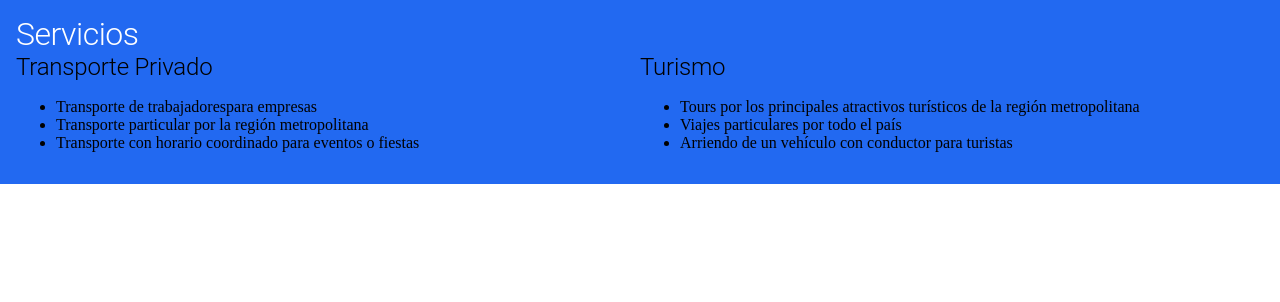
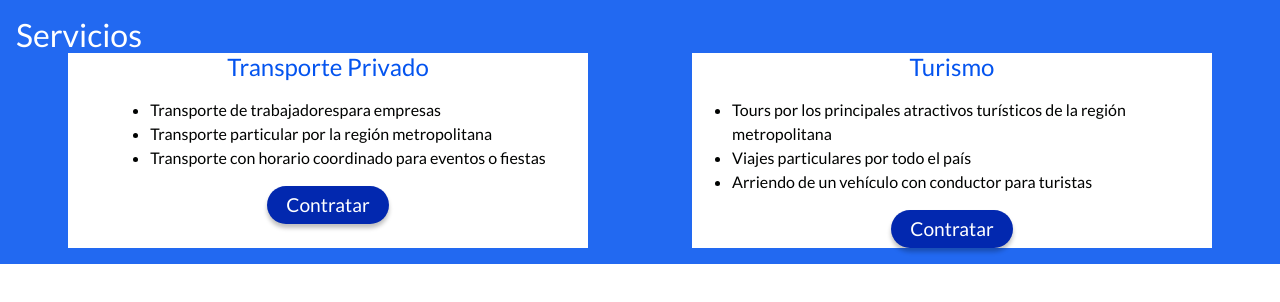
Before and after one commit to FlameTeam/CMATransportesWebPage, a React (Create React App) app: page / in a window 1280 px wide. Shown: the top 302 px of the page. Built offline with nearby package versions, Linux system fonts and the light colour scheme.

Commit message:
ServicesCard subcomponent advanced

```diff
--- a/public/index.html
+++ b/public/index.html
@@ -5,6 +5,7 @@
     <meta name="viewport" content="width=device-width, initial-scale=1" />
     <title>CMA Transportes</title>
     <style>
+      @import url("https://fonts.googleapis.com/css?family=Lato");
       html,
       body {
         width: 100%;
--- a/src/components/Services.js
+++ b/src/components/Services.js
@@ -16,7 +16,7 @@ const Services = ({ backgroundSection }) => {
   return (
     <Box className={sectionStyle}>
       <Title section="services" />
-      <Grid container>
+      <Grid container justify="space-around">
         {servicesCardData.map((card, i) => {
           return <ServicesCard key={i} card={card} />;
         })}
@@ -26,8 +26,3 @@ const Services = ({ backgroundSection }) => {
 };
 
 export default Services;
-
-// if (servicesCardData.length - 1 === i) {
-//   return <ServicesCard key={i} card={card} lastCard={true} />;
-// }
-// return <ServicesCard key={i} card={card} lastCard={false} />;
--- a/src/components/subcomponents/ServicesCard.js
+++ b/src/components/subcomponents/ServicesCard.js
@@ -1,22 +1,40 @@
-import React from "react";
+import React, { Fragment } from "react";
 
-// import useStyles from "../../resources/styles/subcomponents/servicesCardStyle";
+import useStyles from "../../resources/styles/subcomponents/servicesCardStyle";
+import buttonStyle from "../../resources/styles/subcomponents/buttonStyle";
 
-import { Grid, Typography } from "@material-ui/core";
+import { Grid, Typography, Button } from "@material-ui/core";
 
 const Services = ({ card }) => {
-  //   const classes = useStyles();
+  const mainClasses = useStyles();
+  const buttonClass = buttonStyle();
 
   const services = card.services;
 
   return (
-    <Grid item lg={6}>
-      <Typography variant="h2">{card.title}</Typography>
-      <ul>
-        {services.map((service, i) => {
-          return <li key={i}>{service}</li>;
-        })}
-      </ul>
+    <Grid
+      item
+      lg={5}
+      container
+      alignItems="center"
+      direction="column"
+      className={mainClasses.background}
+    >
+      <Fragment>
+        <Typography variant="h2" color="textPrimary">
+          {card.title}
+        </Typography>
+        <Typography variant="body1">
+          <ul>
+            {services.map((service, i) => {
+              return <li key={i}>{service}</li>;
+            })}
+          </ul>
+        </Typography>
+        <Typography>
+          <Button className={buttonClass.button}>Contratar</Button>
+        </Typography>
+      </Fragment>
     </Grid>
   );
 };
--- a/src/resources/materialUITheme.js
+++ b/src/resources/materialUITheme.js
@@ -4,7 +4,20 @@ import createBreakpoints from "@material-ui/core/styles/createBreakpoints";
 const breakpoints = createBreakpoints({});
 
 export const theme = createMuiTheme({
+  palette: {
+    text: {
+      primary: "#0454EF", //Blue
+      secondary: "#FFFFFF", //White
+    },
+  },
+
   typography: {
+    fontFamily: "Lato",
+
+    body1: {
+      color: "#000201", //Black
+    },
+
     h1: {
       [breakpoints.up("xs")]: {},
       [breakpoints.up("sm")]: {},
--- /dev/null
+++ b/src/resources/styles/subcomponents/buttonStyle.js
@@ -0,0 +1,32 @@
+import { makeStyles } from "@material-ui/core/styles";
+
+const useStyles = makeStyles((theme) => ({
+  button: {
+    background: "#0228AF",
+    color: "#FFFFFF",
+    textTransform: "capitalize",
+    boxShadow: "0px 4px 4px rgba(0, 0, 0, 0.25)",
+    borderRadius: "100px",
+    padding: "0.1em 1em",
+
+    "&:hover": {
+      background: "#FFFFFF",
+      color: "#0228AF",
+    },
+
+    [theme.breakpoints.up("xs")]: {
+      fontSize: "1em",
+    },
+    [theme.breakpoints.up("sm")]: {
+      fontSize: "0.9em",
+    },
+    [theme.breakpoints.up("md")]: {
+      fontSize: "1.1em",
+    },
+    [theme.breakpoints.up("lg")]: {
+      fontSize: "1.2em",
+    },
+  },
+}));
+
+export default useStyles;
--- a/src/resources/styles/subcomponents/servicesCardStyle.js
+++ b/src/resources/styles/subcomponents/servicesCardStyle.js
@@ -1,12 +1,8 @@
 import { makeStyles } from "@material-ui/core/styles";
 
 const useStyles = makeStyles((theme) => ({
-  white: {
-    color: "#FFFFFF",
-  },
-
-  blue: {
-    color: "#2269F1",
+  background: {
+    backgroundColor: "#FFFFFF",
   },
 }));
 
```
